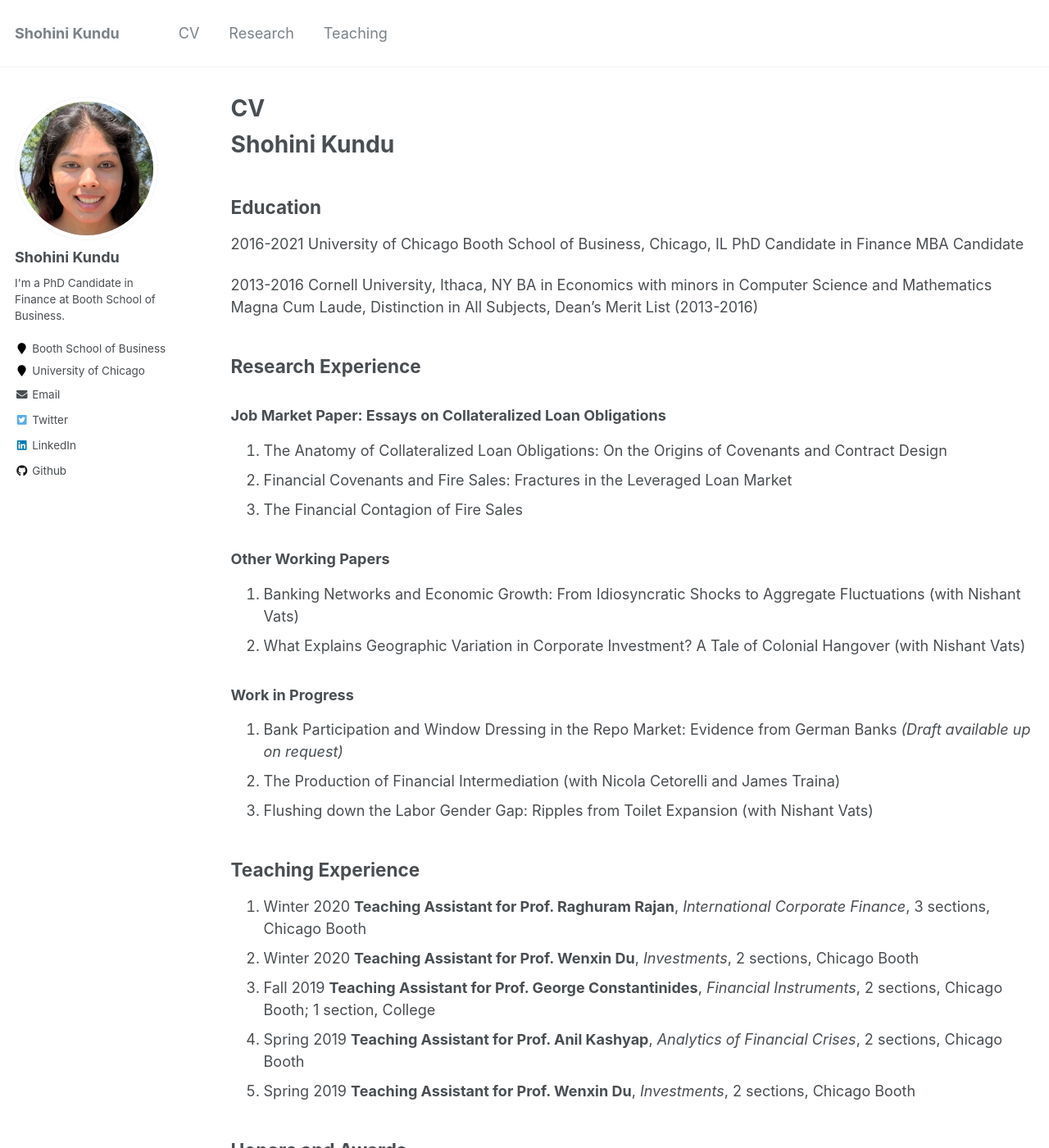
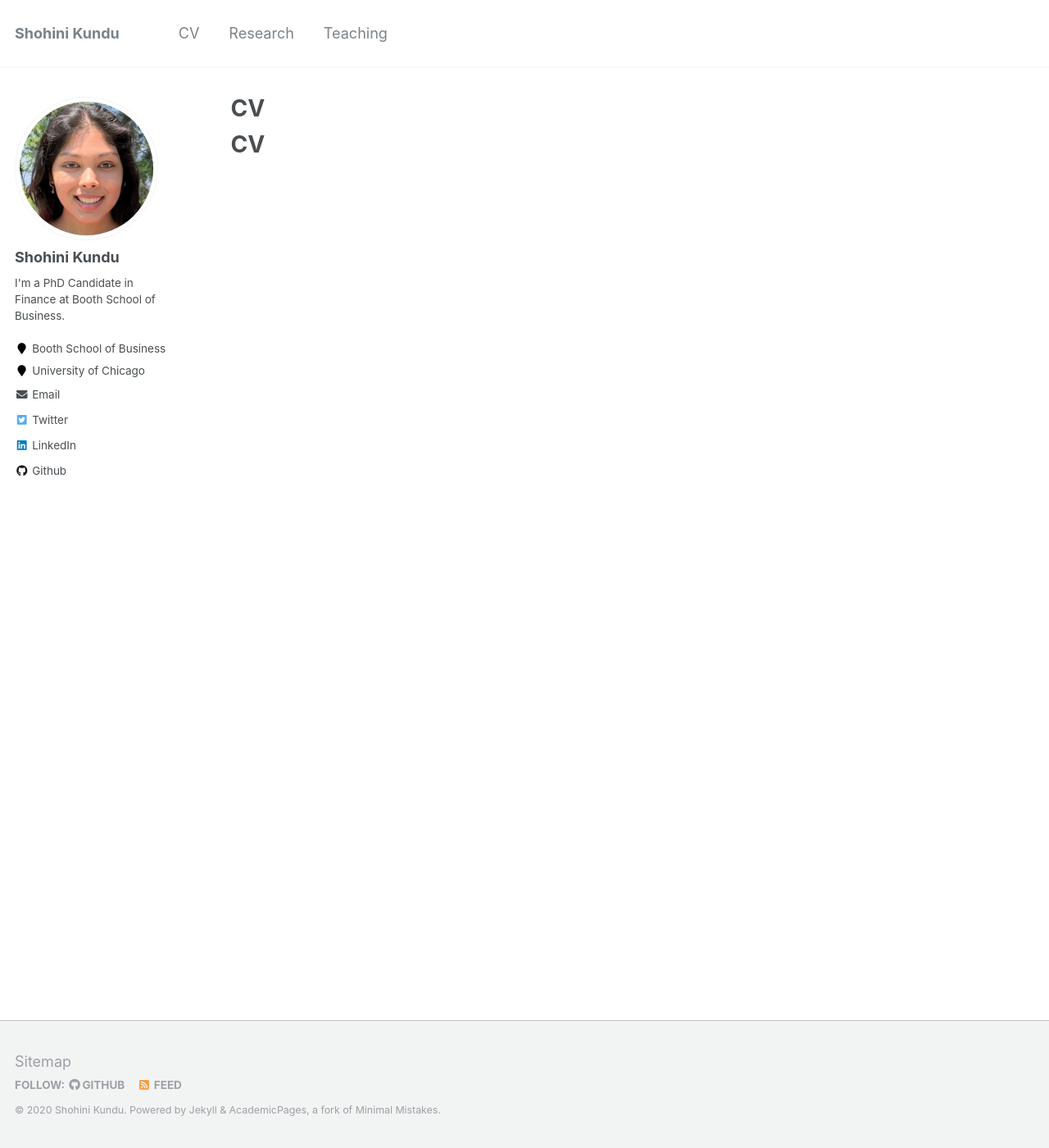
Before and after one commit to shohinikundu/shohinikundu.github.io, a Jekyll site: the page built from _pages/oldcv.md, in a window 1280 px wide and 1400 px high. Shown: the whole window at 82% size. Built offline with Jekyll 4.4.1, drawn with Linux system fonts in a browser that asks for light colours; some of the changed text lies outside the part shown.

Commit message:
Update oldcv.md

```diff
--- a/_pages/oldcv.md
+++ b/_pages/oldcv.md
@@ -9,90 +9,4 @@ redirect_from:
 
 {% include base_path %}
 
-# Shohini Kundu
-
-## Education
-
-
-2016-2021 University of Chicago Booth School of Business, Chicago, IL
-PhD Candidate in Finance
-MBA Candidate
-
-
-2013-2016 Cornell University, Ithaca, NY
-BA in Economics with minors in Computer Science and Mathematics
-Magna Cum Laude, Distinction in All Subjects, Dean’s Merit List (2013-2016)
-
-## Research Experience
-
-### Job Market Paper: Essays on Collateralized Loan Obligations
-
-1. The Anatomy of Collateralized Loan Obligations: On the Origins of Covenants and Contract Design
-2. Financial Covenants and Fire Sales: Fractures in the Leveraged Loan Market
-3. The Financial Contagion of Fire Sales
-
-
-### Other Working Papers
-
-4. Banking Networks and Economic Growth: From Idiosyncratic Shocks to Aggregate Fluctuations (with Nishant Vats)
-5. What Explains Geographic Variation in Corporate Investment? A Tale of Colonial Hangover (with Nishant Vats)
-
-
-### Work in Progress
-
-1. Bank Participation and Window Dressing in the Repo Market: Evidence from German Banks _(Draft available up on request)_
-2. The Production of Financial Intermediation (with Nicola Cetorelli and James Traina)
-3. Flushing down the Labor Gender Gap: Ripples from Toilet Expansion (with Nishant Vats)
-
-## Teaching Experience
-
-1. Winter 2020 **Teaching Assistant for Prof. Raghuram Rajan**, _International Corporate Finance_, 3 sections, Chicago Booth
-2. Winter 2020 **Teaching Assistant for Prof. Wenxin Du**, _Investments_, 2 sections, Chicago Booth
-3. Fall 2019 **Teaching Assistant for Prof. George Constantinides**, _Financial Instruments_, 2 sections, Chicago Booth; 1 section, College
-4. Spring 2019 **Teaching Assistant for Prof. Anil Kashyap**, _Analytics of Financial Crises_, 2 sections, Chicago Booth
-5. Spring 2019 **Teaching Assistant for Prof. Wenxin Du**, _Investments_, 2 sections, Chicago Booth
-
-
-## Honors and Awards
-
-
-  2020 Stigler Center PhD Dissertation Award (Bradley Fellowship)
-
-  2020 NSE-NYU Stern Initiative on the Study of Indian Financial Markets Grant
-
-  2019 Fama-Miller Research Grant
-
-  2019 Wheeler Institute for Business and Development Grant
-
-  2017 Center for Research in Security Prices Summer Paper Award
-
-  2017 Stigler Center Research Grant on Regulatory Capture
-
-  2016 Tapan Mitra Economics Prize for Work in International Finance
-
-  2013 National Semifinalist: Intel Science Talent Search
-
-## Employment
-
-12/2017-7/2018 *Research Intern, German Central Bank*, Frankfurt, Germany.
-Bank Participation and Window Dressing in the Repo Market: Evidence from German Banks
-
-06/2016-08/2016 *Summer Analyst, Citigroup Quantitative Trading and Analysis*, New York, NY.
-Commodities Research Team
-
-05/2015-08/2015 *Summer Analyst, BlackRock Portfolio Analytics Group*, New York, NY.
-Financial Markets Advisory
-
-## Personal
-### 2017- date
-
-Board of Directors, Telluride Association.
-Serve as a trustee for an educational non-profit organization with an endowment of > $50 million
-that offers educational opportunities and scholarships to high potential high school, undergraduate, and graduate students.
-
-### 2013
-President’s Volunteer Service Award (Gold Level)
-
-**Citizenship**: USA
-
-**Languages**: English, Bengali, Spanish, Hindi
+# CV
```
